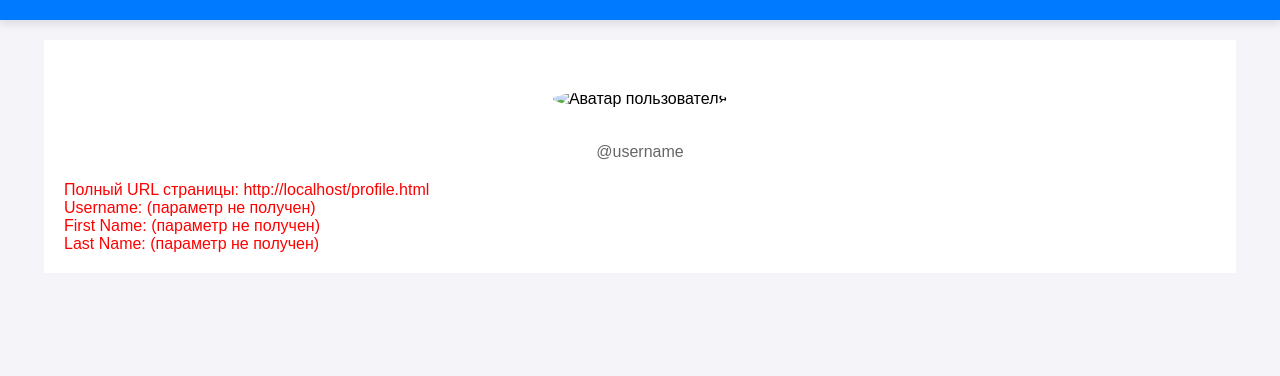
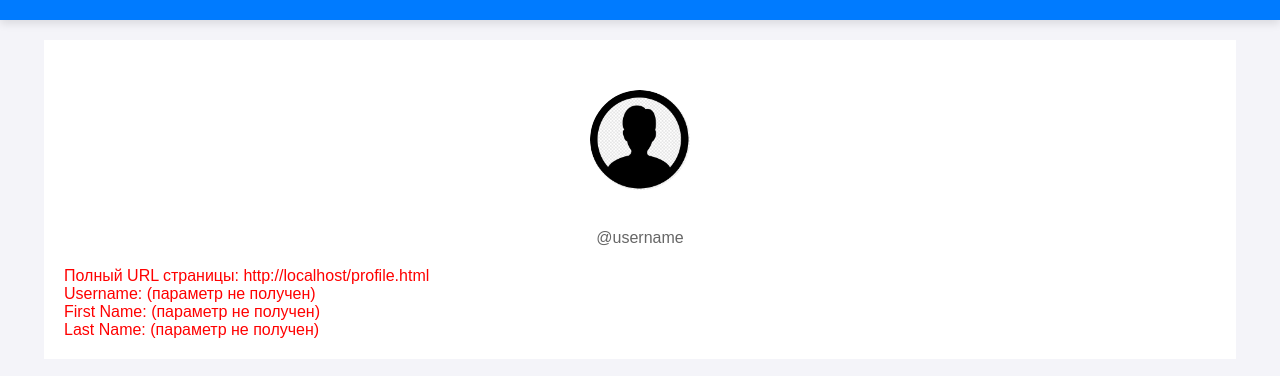
Before and after one commit to LeGurren/legurren.github.io, a plain HTML site: page profile.html in a window 1280 px wide. Drawn offline with Linux system fonts and the light colour scheme.

Commit message:
Update profile.html

```diff
--- a/profile.html
+++ b/profile.html
@@ -11,7 +11,7 @@
     </header>
     <main class="container">
         <div class="profile-header">
-            <img id="user-photo" src="images/profile-avatar.png" alt="Аватар пользователя" class="profile-avatar">
+            <img id="user-photo" src="images_old/profile-avatar.png" alt="Аватар пользователя" class="profile-avatar">
             <h2 id="user-name">Имя пользователя</h2>
             <p id="user-username">@username</p>
         </div>
```
